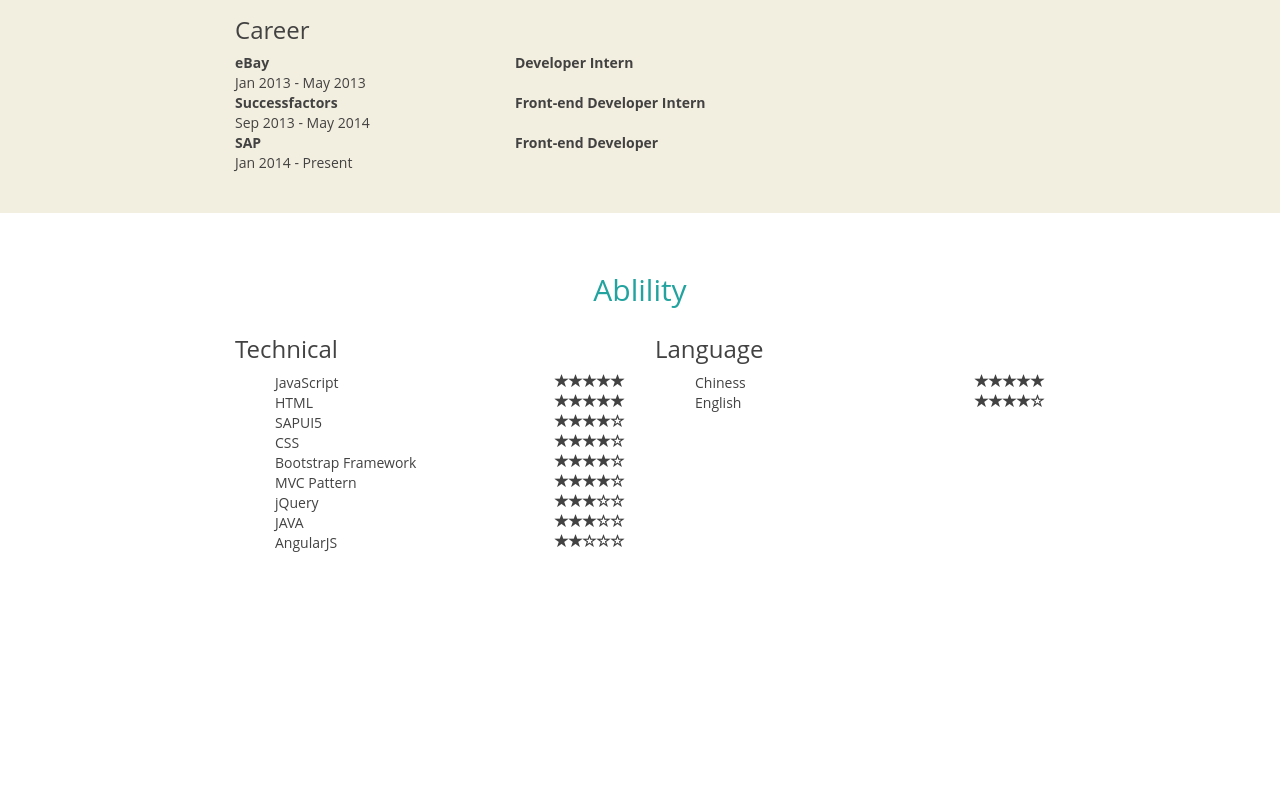
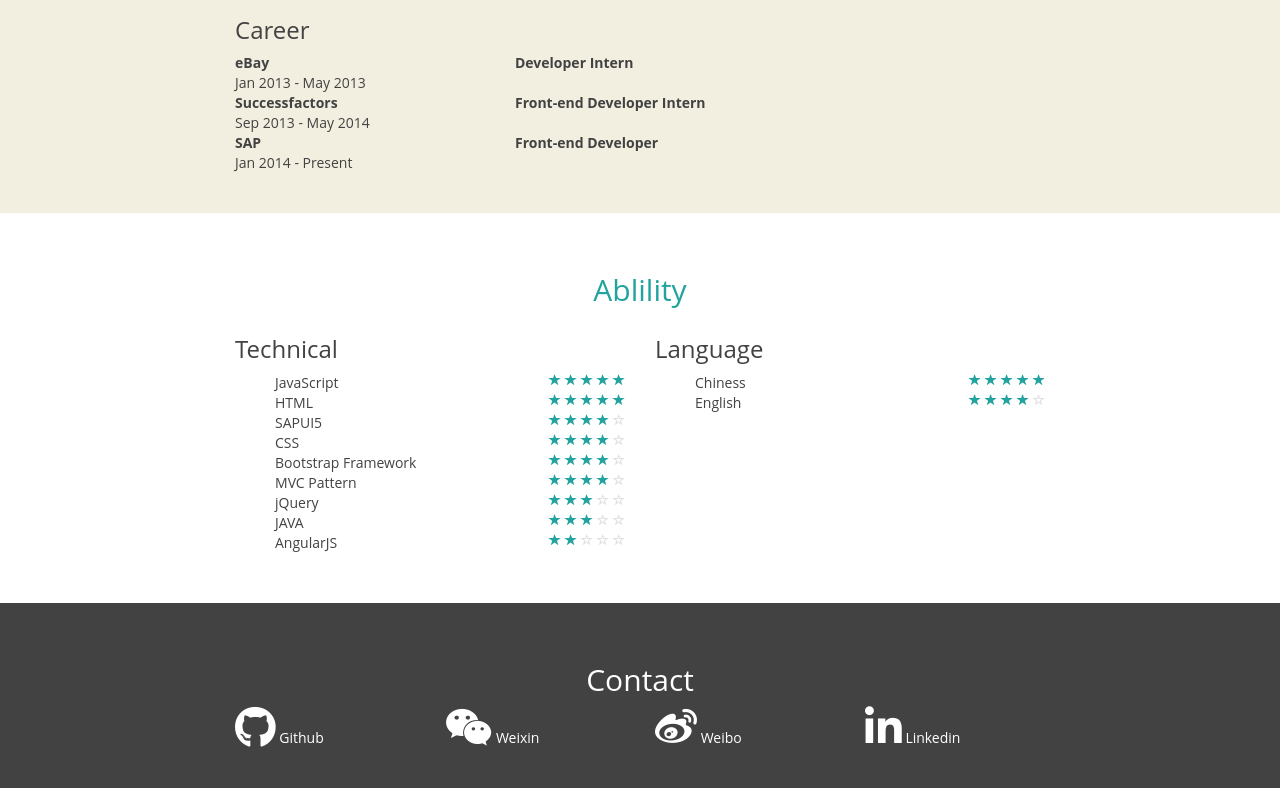
Before and after one commit to mmll/myWeb, a plain HTML site: page public/index.html in a window 1280 px wide. Shown: the part 1433-2221 px from the top of the page. Before the commit the page ends 2036 px from the top, so only its background shows below. Drawn offline with nearby package versions, Linux system fonts and the light colour scheme.

```diff
--- a/public/css/style.css
+++ b/public/css/style.css
@@ -34,11 +34,27 @@
 	text-decoration: none;
 }
 .spanTitle{
-	margin-right:40px;
+	margin-right: 40px;
 }
 .glyphicon.glyphicon-star-empty,.glyphicon {
-	float:right;
+	float: right;
+	color: #DFE0E0;
+	font-size: 12px;
+	padding-left: 4px;
+}
+.glyphicon.glyphicon-star{
+	color: #22A39F;
 }
 li{
 	list-style-type: none;
 }
+.foot{
+	background-color: #434242;
+}
+.foot h2,.contactInfo i,.contactInfo span{
+	color: white;
+}
+.contactInfo a:hover,.contactInfo span:hover{
+	color: gray;
+	text-decoration: none;
+}
--- a/public/index.html
+++ b/public/index.html
@@ -15,6 +15,7 @@
 	<!-- 最新的 Bootstrap 核心 JavaScript 文件 -->
 	<script src="http://cdn.bootcss.com/bootstrap/3.3.0/js/bootstrap.min.js"></script>
 	<script src="/js/main.js" type="text/javascript"></script>
+	<script src="https://use.fontawesome.com/7b9afab548.js"></script>
 </head>
 <body>
 	<div class='jumbotron'>
@@ -111,5 +112,36 @@
 			</div>
 		</div>
 	</div>
+	<div class='foot'>
+		<div class="container">
+			<h2>Contact</h2>
+			<div class='row'>
+				<div class='col-md-3'>
+					<a class='contactInfo' href="https://github.com/mmll">
+						<i class="fa fa-github fa-3x" aria-hidden="true"></i>
+						<span>Github</span>
+					</a>
+				</div>
+				<div class='col-md-3'>
+					<a class='contactInfo' href="http://weibo.com/1926392685/">
+						<i class="fa fa-weixin fa-3x" aria-hidden="true"></i>
+						<span>Weixin</span>
+					</a>
+				</div>
+				<div class='col-md-3'>
+					<a class='contactInfo' href="http://weibo.com/1926392685/">
+						<i class="fa fa-weibo fa-3x" aria-hidden="true"></i>
+						<span>Weibo</span>
+					</a>
+				</div>
+				<div class='col-md-3'>
+					<a class='contactInfo'href="http://www.linkedin.com/in/%E6%A2%A6%E9%A9%B0-%E6%9D%8E-377a969b">
+						<i class="fa fa-linkedin fa-3x" aria-hidden="true"></i>
+						<span>Linkedin</span>
+					</a>
+				</div>
+			</div>
+		</div>
+	</div>
 </body>
 </html>
```
